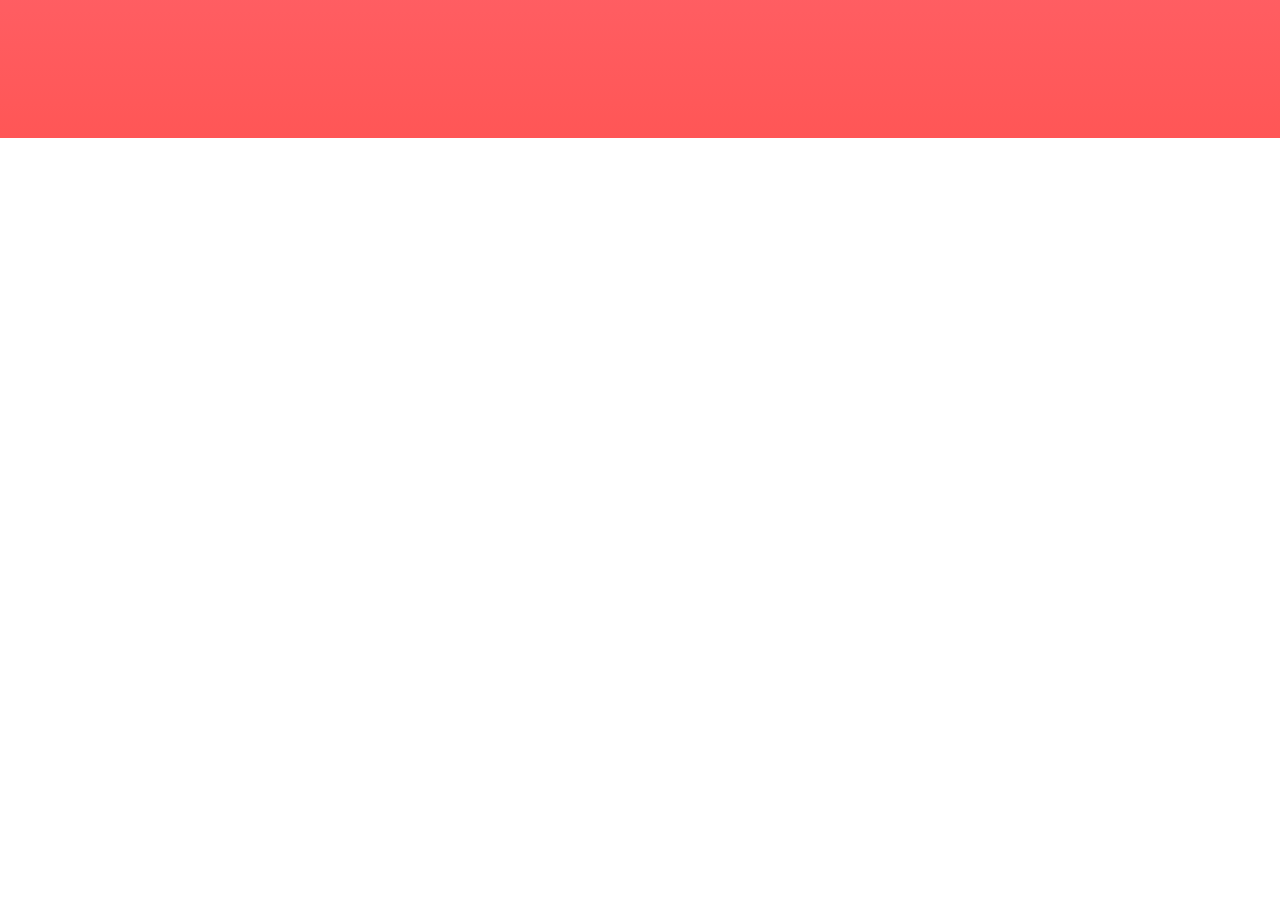
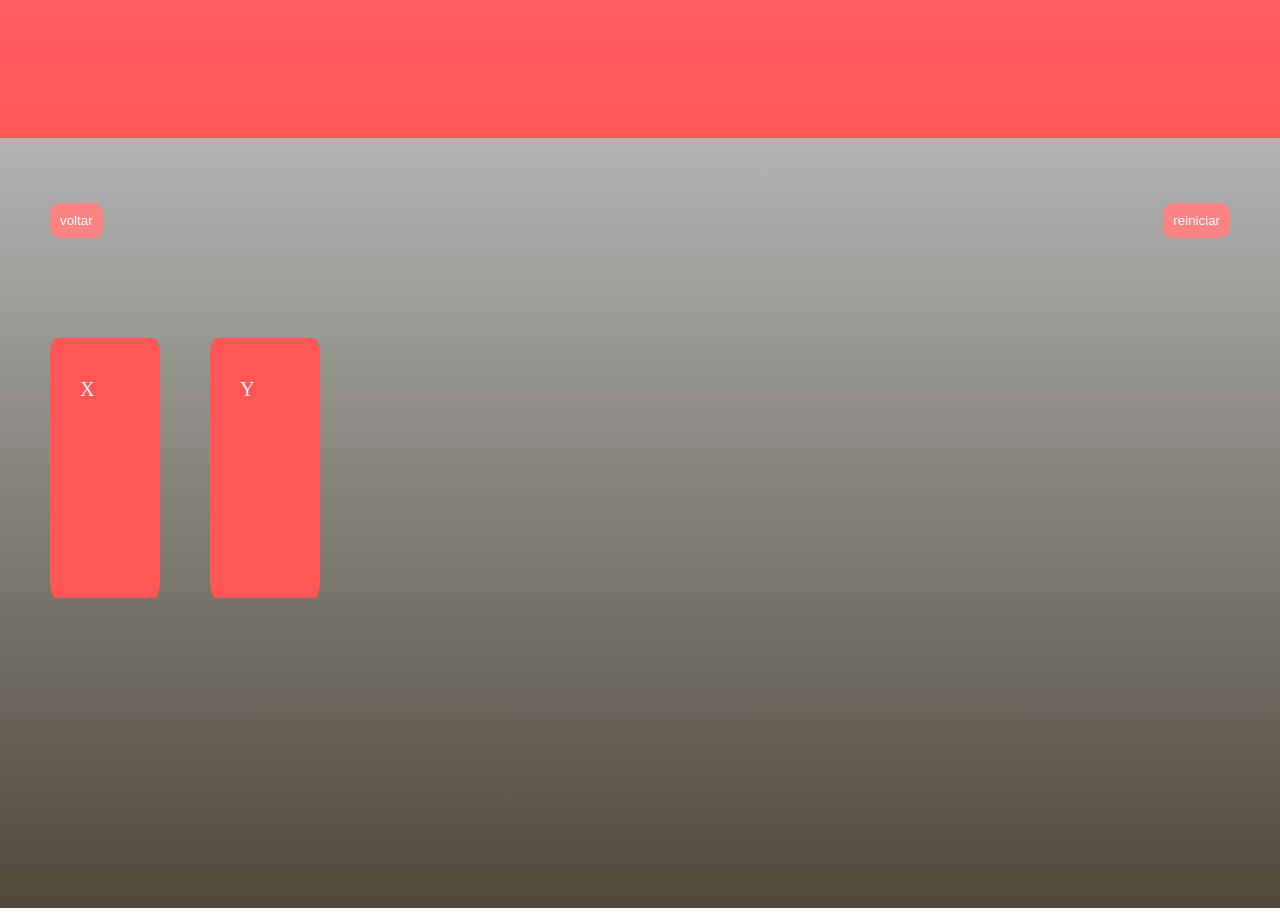
Before and after one commit to gabemagioli/trainee-orcestra-jogoDaVelha, a React (Vite) app: page / in a window 1280 px wide. Shown: the part 640-1556 px from the top of the page. Before the commit the page ends 800 px from the top, so only its background shows below. Built offline with nearby package versions, Linux system fonts and the light colour scheme.

Commit message:
criando a pagina do jogo

```diff
--- a/src/pages/App.tsx
+++ b/src/pages/App.tsx
@@ -1,11 +1,13 @@
 import './App.css'
 import { PaginaInicial } from './pagina-inicio/PaginaInicial'
+import Jogo from "./jogo/Jogo"
 
 function App() {
 
   return (
     <>
       <PaginaInicial/>
+      <Jogo/>
     </>
   )
 }
--- a/src/pages/jogo/Jogo.tsx
+++ b/src/pages/jogo/Jogo.tsx
@@ -5,8 +5,25 @@ function Jogo(){
 
     return(
         <>
-            <div className={styles.tabuleiro}>
-                <Botao texto={"o"}/>
+            <div className={styles.main}>
+                <div className={styles.botoes}>
+                    <Botao texto={"voltar"}/>
+                    <Botao texto={"reiniciar"}/>
+                </div>
+
+                <div className={styles.placar}>
+                    <div className={styles.pontuacao}>
+                        <div className={styles.jogador}>X</div>
+                    </div>
+
+                    <div className={styles.jogo}>
+
+                    </div>
+
+                    <div className={styles.pontuacao}>
+                    <div className={styles.jogador}>Y</div>
+                    </div>
+                </div>
             </div>
         </>
     )
--- a/src/pages/jogo/jogo.module.css
+++ b/src/pages/jogo/jogo.module.css
@@ -1,6 +1,34 @@
-.tabuleiro{
-    background-color: rgb(179, 179, 179);
+.main{
+    background: linear-gradient(rgb(179, 179, 179) , rgb(80, 73, 58));
+    height: 770px;
+    margin-left: -8px;
+    margin-right: -8px;
 }
-p{
-    color: blue;
+
+.botoes{
+    padding: 50px;
+    display: flex;
+    justify-content: space-between;
+    height: 50px;
 }
+
+.placar{
+    display: flex;
+    align-items: center;
+}
+
+.pontuacao{
+    margin-left: 50px;
+    margin-top: 50px;
+    width: 50px;
+    background-color:rgb(255, 86, 86);
+    height: 200px;
+    padding: 30px;
+    border-radius: 6%;
+}
+
+.jogador{
+    color: aliceblue;
+    margin-top: 10px;
+    font-size: 20px;
+}
```
